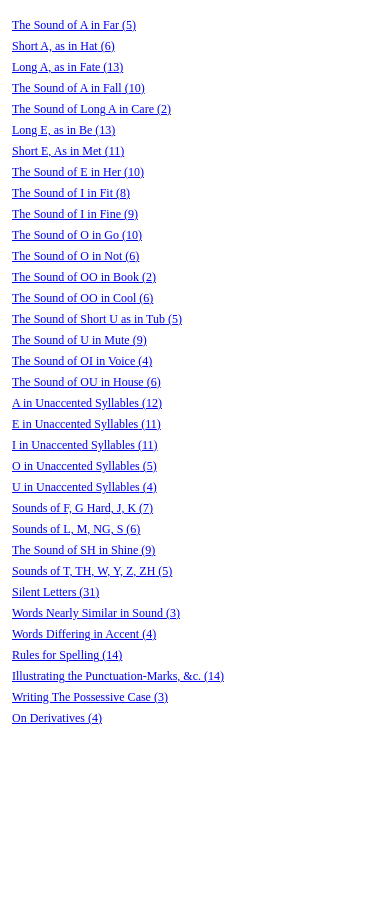
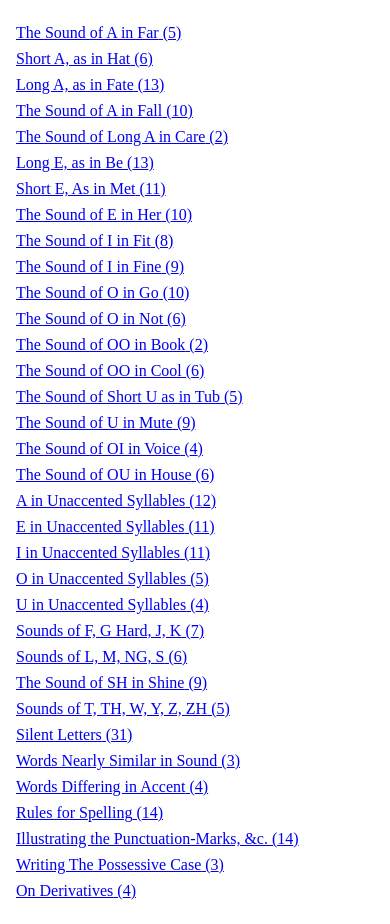
Before and after one commit to dzucconi/yieldings, a React (Create React App) app: page / in a window 390 px wide. Before the commit the page ends 844 px from the top, so only its background shows below. Built offline with nearby package versions, Linux system fonts and the light colour scheme; no server answers; what audiate, queryparams would draw is missing.

Commit message:
Further refines font-sizing

```diff
--- a/src/index.css
+++ b/src/index.css
@@ -1,5 +1,5 @@
 html {
-  font-size: 18px;
+  font-size: 26px;
 }
 
 body {
@@ -8,14 +8,8 @@ body {
   -moz-osx-font-smoothing: grayscale;
 }
 
-@media (max-width: 800px) {
+@media (max-width: 640px) {
   html {
-    font-size: 14px;
+    font-size: 16px;
   }
 }
-
-@media (max-width: 640px) {
-  html {
-    font-size: 12px;
-  }
-}
```
